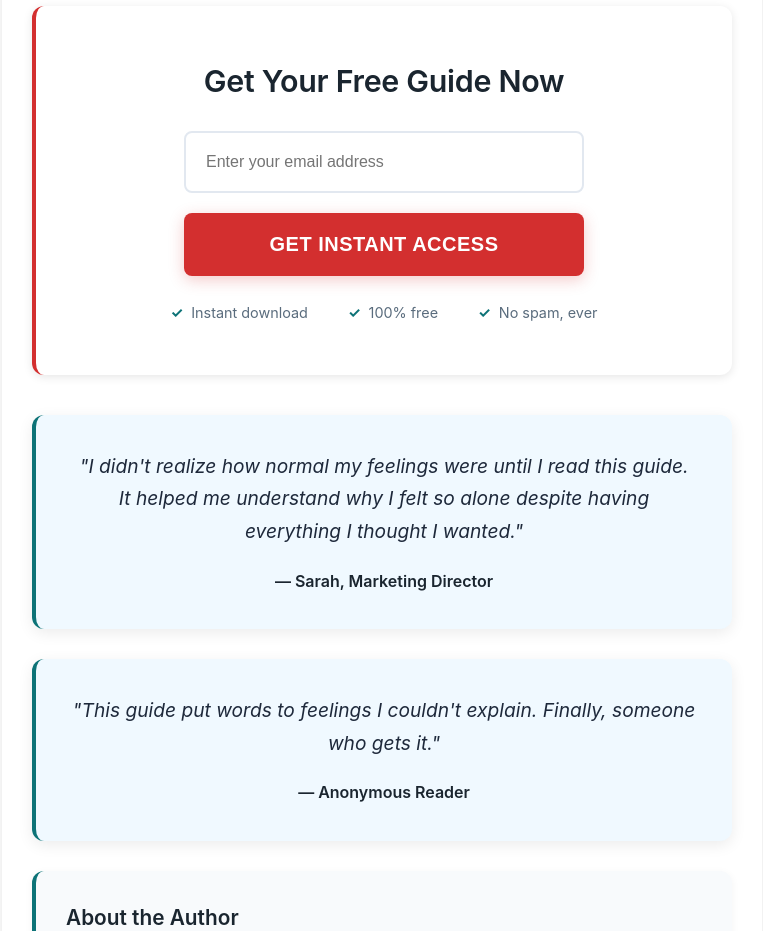
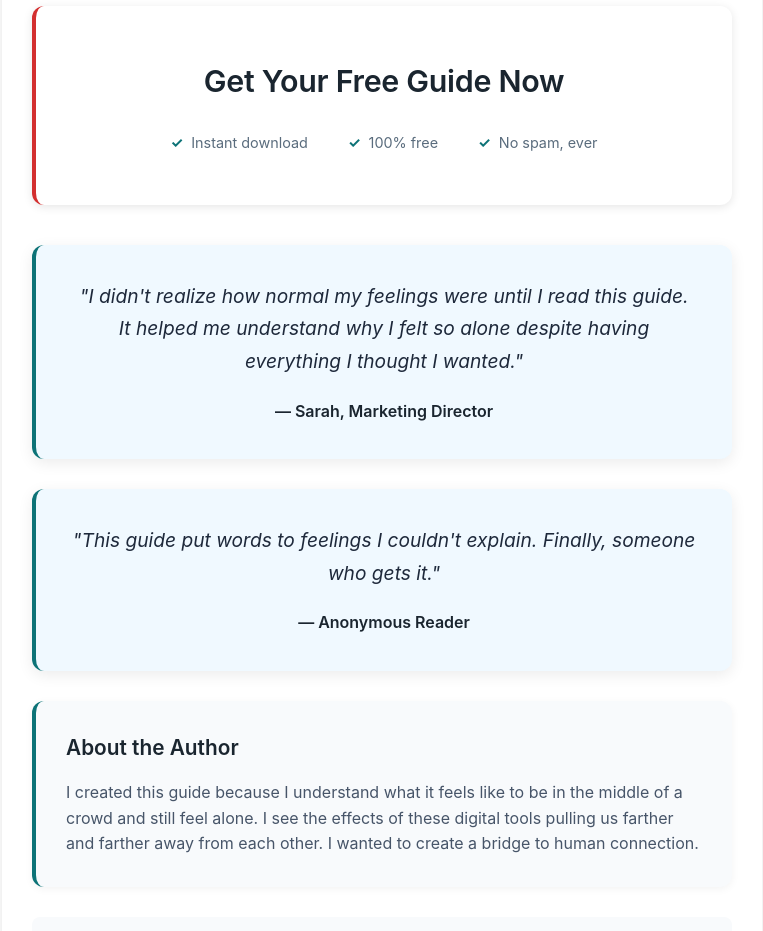
Before and after one commit to TextuallyYours/TextuallyYours, a plain HTML site: page guide.html in a window 1280 px wide. Shown: the part 1420-2351 px from the top of the page, without its empty margins (258-1021 px from the left). Drawn offline with Linux system fonts and the light colour scheme.

Commit message:
guide.html

```diff
--- a/guide.html
+++ b/guide.html
@@ -429,10 +429,7 @@
             <div class="email-form">
                 <h2>Get Your Free Guide Now</h2>
 
-                <form action="https://app.convertkit.com/forms/YOUR-FORM-ID/subscriptions" method="post" class="form-container">
-                    <input type="email" name="email_address" placeholder="Enter your email address" class="email-input" required>
-                    <button type="submit" class="submit-btn">Get Instant Access</button>
-                </form>
+                <script async data-uid="a0f72fc5e6" src="https://foundedby-b.kit.com/a0f72fc5e6/index.js"></script>
 
                 <div class="trust-indicators">
                     <div class="trust-item">Instant download</div>
```
